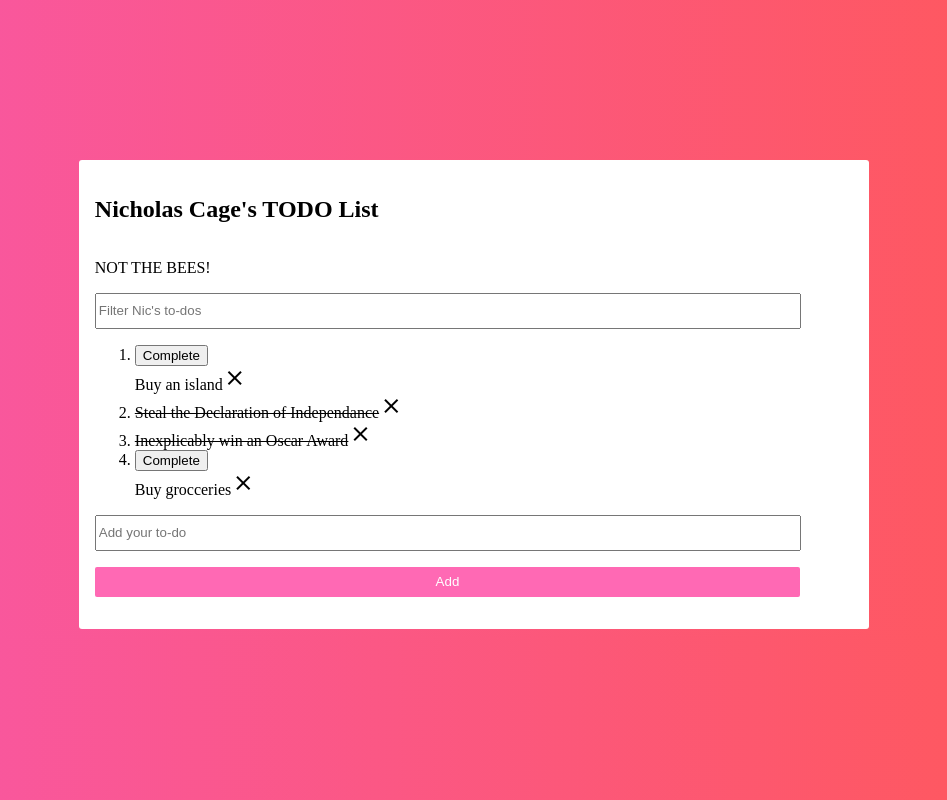
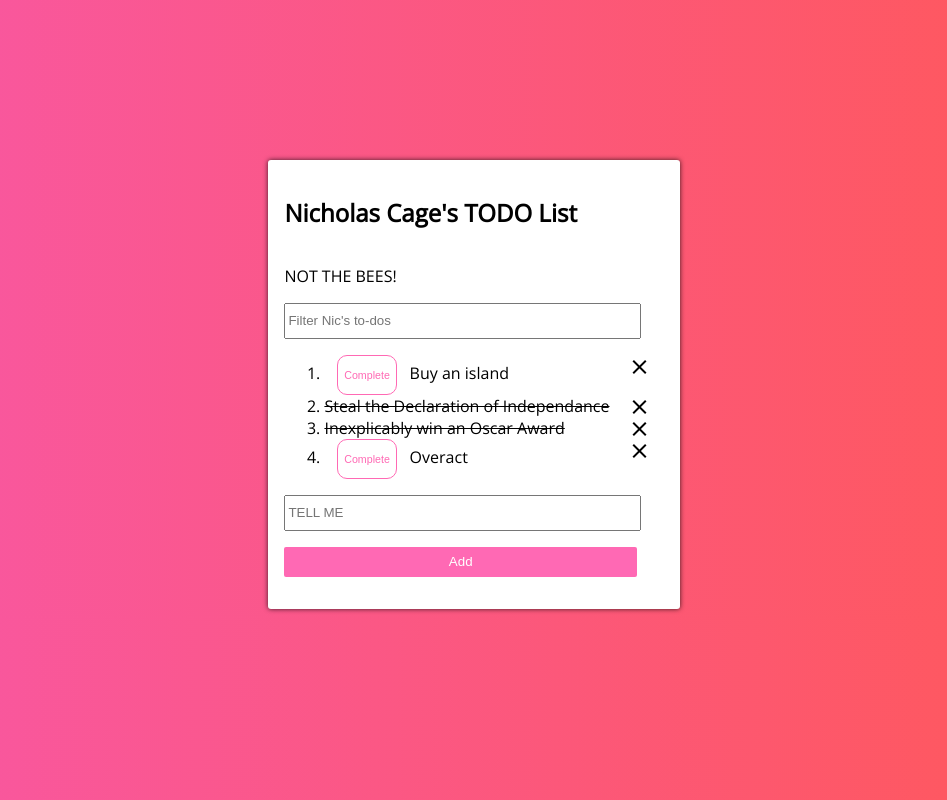
Before and after one commit to JonahNye/Angular-Lab-1, a plain HTML site: page index.html in a window 1280 px wide. Shown: the whole page, without its empty margins (166-1113 px from the left). Drawn offline with nearby package versions, Linux system fonts and the light colour scheme.

Commit message:
Angular Lab Part Two, feat. Nic Cage

```diff
--- a/controller.js
+++ b/controller.js
@@ -3,43 +3,18 @@
 function ToDoCtrl(){
     const vm = this;
 
-    vm.list = [ {Task: "Buy an island", Completed: false}, {Task: "Steal the Declaration of Independance", Completed: true}, {Task: "Inexplicably win an Oscar Award", Completed: true}, {Task: "Buy grocceries", Completed: false}];
+    vm.list = [ {Task: "Buy an island", Completed: false}, {Task: "Steal the Declaration of Independance", Completed: true}, {Task: "Inexplicably win an Oscar Award", Completed: true}, {Task: "Overact", Completed: false}];
 
     vm.addTask = (newTask) => {
         vm.list.push({Task: angular.copy(newTask), Completed: false });
         console.log(vm.list);
     };
 
+    vm.removeTask = (index) => {
+        vm.list.splice(index, 1);
+    }
 
-   // vm.textToDisplay = [];
 
-    // vm.addListItem = () =>{
-    //     // console.log("added word");
-    //     vm.randomWord = vm.words[Math.floor(Math.random()*vm.words.length)];
-    //     console.log(vm.randomWord);
-    //     vm.textToDisplay.push({text: vm.randomWord, styling: "none"});
-    //     console.log(vm.textToDisplay);
-    // }
-
-    // vm.addPhrase = () => {
-    //     vm.randomPhrase = vm.phrases[Math.floor(Math.random()*vm.phrases.length)];
-    //     console.log(vm.randomPhrase);
-    //     vm.textToDisplay.push({text: vm.randomPhrase, styling: "none"});
-    //     console.log(vm.textToDisplay);
-    // }
-
-    // vm.addCrazyWord = () => {
-    //     vm.randomWord = vm.words[Math.floor(Math.random()*vm.words.length)];
-    //     vm.randomClasses = vm.classes[Math.floor(Math.random()*vm.classes.length)];
-    //     vm.textToDisplay.push({text: vm.randomWord, styling: vm.randomClasses});
-    //     console.log(vm.textToDisplay);
-    // }
-
-    // vm.addCrazyPhrase = () => {
-    //     vm.randomPhrase = vm.phrases[Math.floor(Math.random()*vm.phrases.length)];
-    //     vm.randomClasses = vm.classes[Math.floor(Math.random()*vm.classes.length)];
-    //     vm.textToDisplay.push({text: vm.randomPhrase, styling: vm.randomClasses});
-    // }
 }
 
 angular
--- a/index.html
+++ b/index.html
@@ -4,62 +4,59 @@
 <head>
     <meta charset="UTF-8">
     <title>title</title>
+    <script type="text/javascript" src="http://code.jquery.com/jquery-1.7.1.min.js"></script>
     <link href="styles.css" rel="stylesheet">
-    <link href="https://fonts.googleapis.com/icon?family=Material+Icons"
-      rel="stylesheet">
+    <link href="https://fonts.googleapis.com/icon?family=Material+Icons" rel="stylesheet">
+    <link href="https://fonts.googleapis.com/css?family=Open+Sans" rel="stylesheet">
 </head>
 
 <body>
 
     <section ng-controller="ToDoCtrl as $ctrl" class="app-section">
-        <h1>Nicholas Cage's TODO List</h1>
-        <p>NOT THE BEES!</p>
-        <form >
-            <input placeholder="Filter Nic's to-dos" type="text">
+        <h1 class="title">Nicholas Cage's TODO List</h1>
+        <section class="picture-container">
+            <img class="face" src="face.png" />
+        </section>
+        <p onclick="playBees();">NOT THE BEES!</p>
+                    <!--CLick me in the HTML....With or without headphones, it's your choice-->
+
+        <form>
+            <input placeholder="Filter Nic's to-dos" type="text" ng-model="$ctrl.filterList">
 
             <ol>
-                <section ng-repeat="task in $ctrl.list track by $index">
-                    <li ng-class="{'completed': task.Completed === true}"><button ng-class="{'completed-btn': task.Completed === true}" id="btn-complete">Complete</button>{{ task.Task }}<i ng-class="{'completed-icon': task.Completed === true}" class="material-icons">clear</i></li>
+                <section ng-repeat="task in $ctrl.list | filter: $ctrl.filterList track by $index">
+                    <li ng-class="{'completed': task.Completed === true}">
+                        <button
+                        ng-if="task.Completed === false"
+                        ng-class="{'completed-btn': task.Completed === true}"
+                        id="btn-complete"
+                        ng-click="task.Completed = true">
+                            Complete
+                        </button>{{ task.Task }}<i ng-class="{'completed-icon': task.Completed === true}" class="material-icons" ng-click="$ctrl.removeTask($index);">clear</i></li>
                 </section>
             </ol>
 
 
 
-            <input placeholder="Add your to-do" type="text" ng-model="$ctrl.item">
-            <button class="add-btn" type="button">Add</button>
+            <input onclick="playTell();" placeholder="TELL ME" type="text" ng-model="$ctrl.item">
+            <button ng-click="$ctrl.addTask($ctrl.item)" class="add-btn" type="button">Add</button>
         </form>
     </section>
 
+    <audio id="audio1">
+        <source src="audio/not-the-bees.mp3">
+    </audio>
 
-
-
-
-
-
-    <!-- <section ng-controller="CrazyCtrl as $ctrl" class="button-field"> -->
-    <!-- <button ng-click= "$ctrl.addWord();">Add Word</button> -->
-    <!-- <button ng-click="$ctrl.addPhrase();">Add Phrase</button> -->
-    <!-- <button ng-click="$ctrl.addCrazyWord();">Add Crazy Word</button> -->
-    <!-- <button ng-click="$ctrl.addCrazyPhrase();">Add Crazy Phrase</button> -->
-
-    <!-- <section ng-repeat="word in $ctrl.textToDisplay" -->
-    <!-- ng-class="{'big': word.styling === 'big', -->
-    <!-- 'small': word.styling === 'small', -->
-    <!-- 'crazy': word.styling === 'crazy', -->
-    <!-- 'scary': word.styling === 'scary'}"> -->
-    <!-- <p>{{word.text}}</p> -->
-    <!-- </section> -->
-    <!-- </section>  -->
-
-
-
-
+    <audio id="audio2">
+        <source src="audio/tell-me.mp3">
+    </audio>
 
 
 
     <script src="https://code.angularjs.org/1.6.5/angular.js"></script> <!-- Always link this first-->
     <script src="module.js"></script>
     <script src="controller.js"></script>
+    <script src="script.js"></script>
 </body>
 
 </html>
--- /dev/null
+++ b/script.js
@@ -0,0 +1,25 @@
+$(document).on()
+
+
+function playBees() {
+    var audio = document.getElementById("audio1");
+    audio.play();
+};
+
+function playTell() {
+    var audio = document.getElementById("audio2");
+    audio.play();
+};
+
+$(document).on("mouseenter", ".app-section", (event) => {
+    $(".app-section").css(({"background-image":"url(face.png)", "background-size":"100%" }));
+
+    // $(".picture-container")
+    //             .fadeIn(1000);
+});
+
+$(document).on("mouseleave", ".app-section", (event) => {
+    $(".app-section").css(({"background-image": "", "background-color": "white"}));
+    // $(".picture-container")
+    //             .fadeOut(1000);
+});
--- a/styles.css
+++ b/styles.css
@@ -1,5 +1,6 @@
 body {
 background: linear-gradient(to right, #f857a6, #ff5858);
+font-family: 'Open Sans', sans-serif;
 
 }
 
@@ -9,21 +10,55 @@
     flex-direction: column;
     justify-items: center;
     /* align-items: center; */
-    width: 60%;
+    width: 30%;
     padding: 2vh;
     margin-left: auto;
     margin-right: auto;
     margin-top: 20vh;
     border-radius: 3px;
+    box-shadow: 0px 0px 5px 0px rgba(0,0,0,0.75);
+}
+
+.picture-container {
+    width: 50%;
+    float: right;
+    display: none;
+    position: inline;
+}
+
+.face {
+    height: 25vh;
+    width: 15vw;
+    border-radius: 250px;
 }
 
 .completed {
     text-decoration: line-through;
+}
 
+#btn-complete {
+    margin-left: 1vw;
+    margin-right: 1vw;
+    background-color: white;
+    border: 1px solid #ff69b4;
+    border-radius: 10px;
+    height: 5vh;
+    width: auto;
+    font-size: 8pt;
+    color: #ff69b4;
 }
 
 .completed-btn {
     display: none;
+}
+
+.complete-task {
+    margin-left: 2vw;
+}
+
+.material-icons {
+    position: absolute;
+    left: 62vw;
 }
 
 .completed-icon {
@@ -47,5 +82,5 @@
 }
 
 button {
-    display: block;
+    display: inline;
 }
```
Also changed, not shown: face.png (added), 3 other files.
